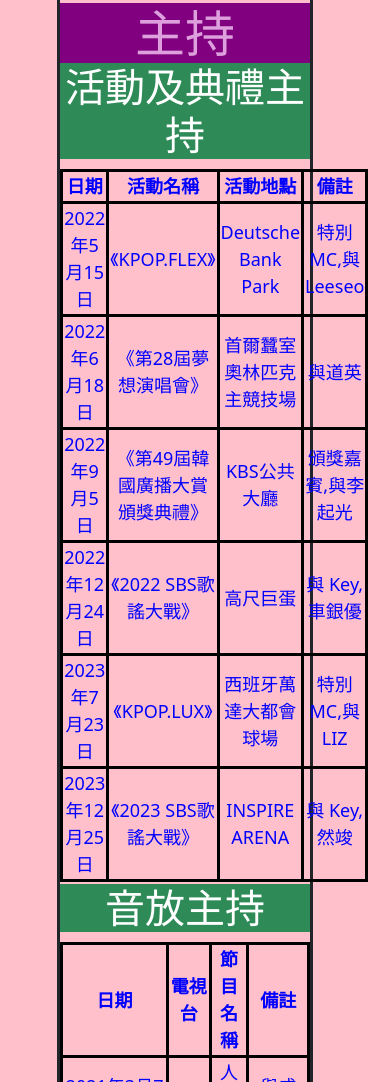
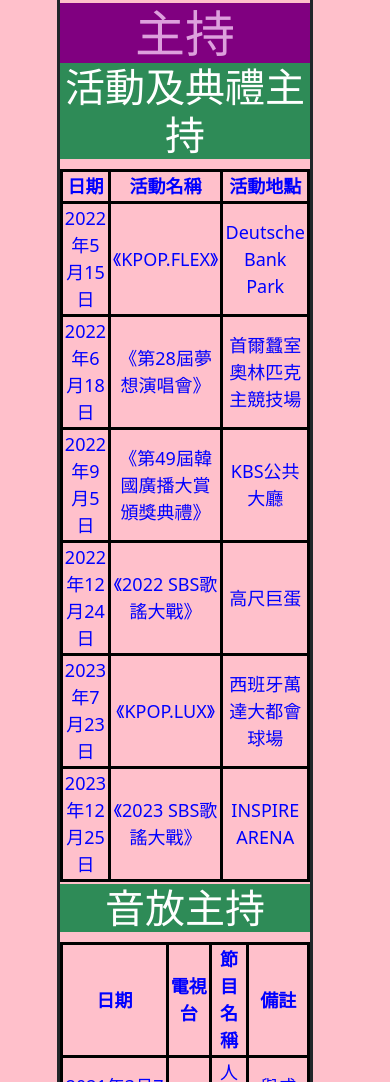
Before and after one commit to kenny20825146/IVE, a plain HTML site: page members/Yujin.html in a window 390 px wide. Shown: the part 10793-11875 px from the top of the page. Drawn offline with nearby package versions, Linux system fonts and the light colour scheme.

Commit message:
Add files via upload

```diff
--- a/members/Yujin.html
+++ b/members/Yujin.html
@@ -287,43 +287,43 @@
                                 <th>日期</th>
                                 <th>活動名稱</th>
                                 <th>活動地點</th>
-                                <th>備註</th>
+                                <th class="remark">備註</th>
                             </tr>
                             <tr>
                                 <td>2022年5月15日</td>
                                 <td>《KPOP.FLEX》</td>
                                 <td>Deutsche Bank Park</td>
-                                <td>特別MC,與Leeseo</td>
+                                <td class="remark">特別MC,與Leeseo</td>
                             </tr>
                             <tr>
                                 <td>2022年6月18日</td>
                                 <td>《第28屆夢想演唱會》</td>
                                 <td>首爾蠶室 奧林匹克主競技場</td>
-                                <td>與道英</td>
+                                <td class="remark">與道英</td>
                             </tr>
                             <tr>
                                 <td>2022年9月5日</td>
                                 <td>《第49屆韓國廣播大賞頒獎典禮》</td>
                                 <td>KBS公共大廳</td>
-                                <td>頒獎嘉賓,與李起光</td>
+                                <td class="remark">頒獎嘉賓,與李起光</td>
                             </tr>
                             <tr>
                                 <td>2022年12月24日</td>
                                 <td>《2022 SBS歌謠大戰》</td>
                                 <td>高尺巨蛋</td>
-                                <td>與 Key,車銀優</td>
+                                <td class="remark">與 Key,車銀優</td>
                             </tr>
                             <tr>
                                 <td>2023年7月23日</td>
                                 <td>《KPOP.LUX》</td>
                                 <td>西班牙萬達大都會球場</td>
-                                <td>特別MC,與LIZ</td>
+                                <td class="remark">特別MC,與LIZ</td>
                             </tr>
                             <tr>
                                 <td>2023年12月25日</td>
                                 <td>《2023 SBS歌謠大戰》</td>
                                 <td>INSPIRE ARENA</td>
-                                <td>與 Key,然竣</td>
+                                <td class="remark">與 Key,然竣</td>
                             </tr>
                         </table>
                         <h2>音放主持</h2>
--- a/members/introduce.css
+++ b/members/introduce.css
@@ -121,4 +121,8 @@
     table,tr,th,td{
         font-size: 18px;
     }
+
+    .remark{
+        display: none;
+    }
 }
```
